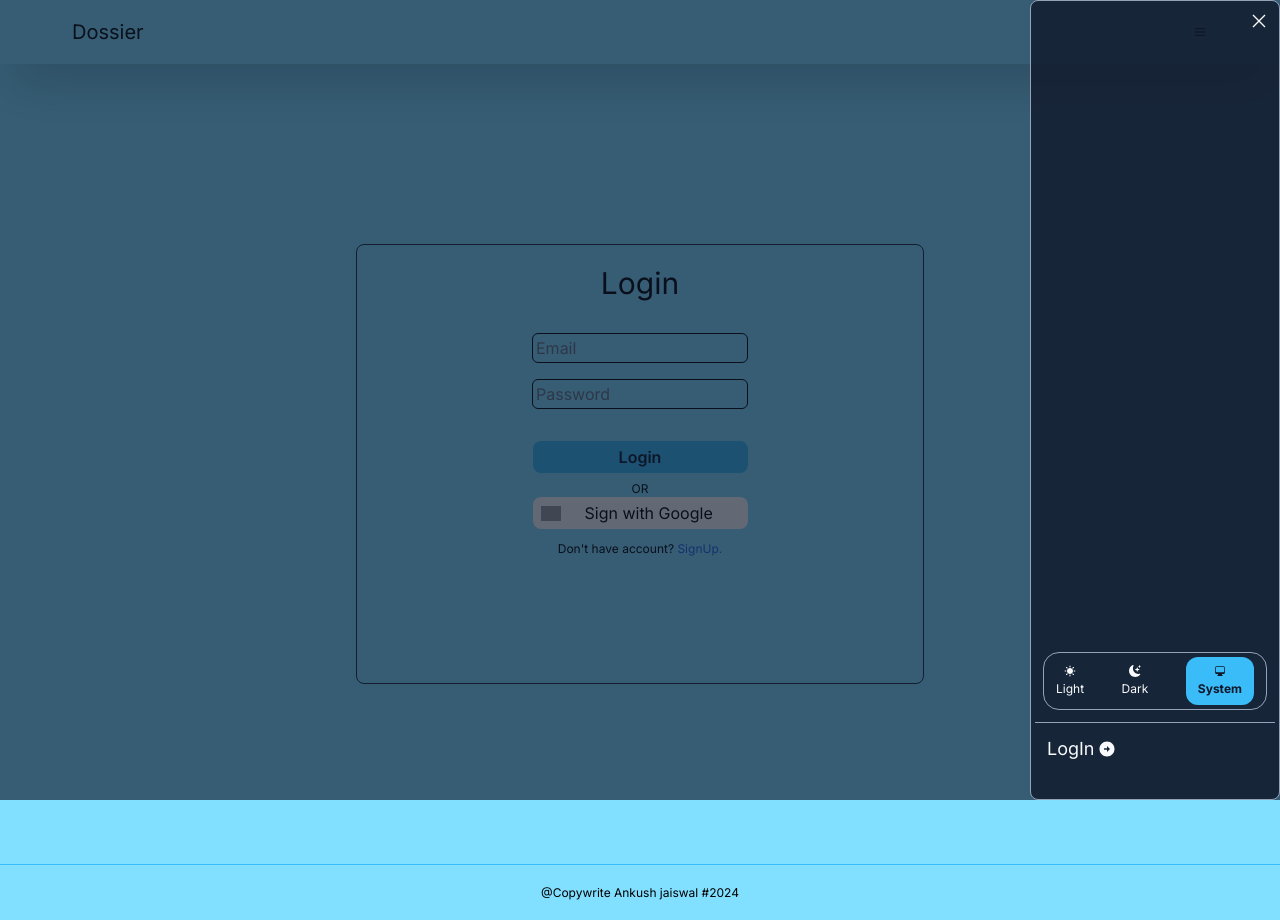
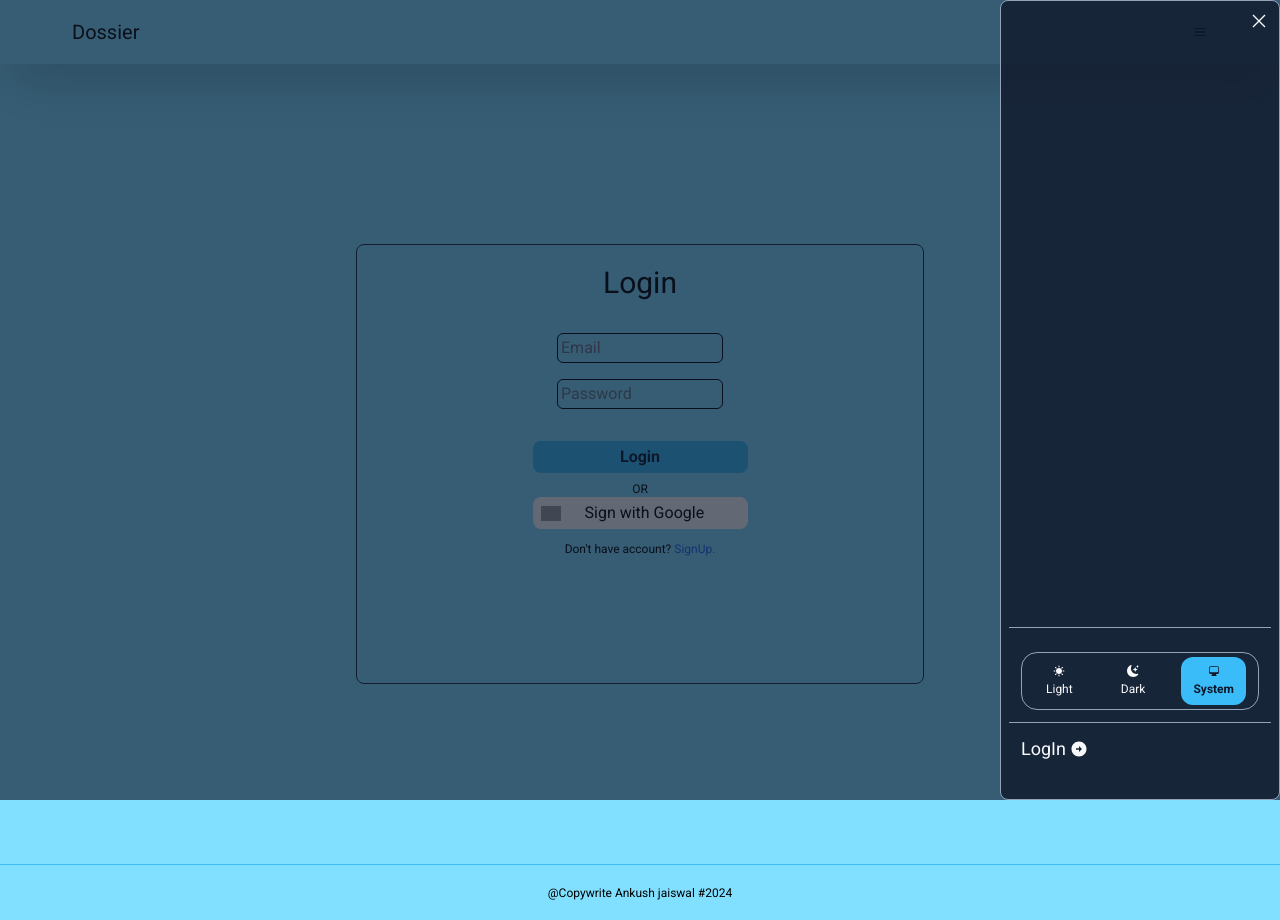
Before and after one commit to mrjaiswal122/Dossier, a Next.js app: page /auth in a window 1280 px wide. Both pictures are taken after a click on the element 1200 px from the left and 32 px from the top of the page. Built offline with nearby package versions, Linux system fonts and the light colour scheme; no server answers; grey boxes are pictures that could not be loaded.

Commit message:
added:Ui to change routeName

```diff
--- a/src/app/_components/navbar.tsx
+++ b/src/app/_components/navbar.tsx
@@ -10,7 +10,7 @@ import Profile from "./profile";
 import { setThemeRedux } from "../_features/theme/themeSlice";
 import { toggleDarkMode } from "../_features/darkMode/darkSlice";
 import { useAppSelector, useAppDispatch } from "../_store/hooks";
-import { BiMenu } from "react-icons/bi";
+import { BiEdit, BiMenu } from "react-icons/bi";
 import { GrClose, GrProjects } from "react-icons/gr";
 import { FiLogOut } from "react-icons/fi";
 import { signOut } from "next-auth/react";
@@ -198,7 +198,13 @@ function SideBar({
   const pathname = usePathname().slice(1);
   const reduxTheme = useAppSelector((state) => state.theme);
   const [isOpen, setIsOpen] = useState(false)
+  const [openChangeRouteName,setOpenChangeRouteName]=useState(false)
 
+
+
+  const handleChangeRouteName=()=>{
+
+  }
   const logout = async () => {
     // e.stopPropagation();
 
@@ -216,7 +222,7 @@ function SideBar({
   };
   return (
     <>
-      <div className=" bg-black bg-opacity-80 w-[250px] h-screen float-right rounded-lg  border-[1px] border-grays text-whites ">
+      <div className=" bg-black bg-opacity-80 w-[280px] h-screen float-right rounded-lg  border-[1px] border-grays text-whites ">
         {/* close */}
         <button
           className="float-right m-3 hover:text-reds"
@@ -258,16 +264,19 @@ function SideBar({
           )}
 
           {/* binding to the bottom */}
-          <div>
+          <div className="border-t border-grays mx-2 pt-3 ">
             {user?.username && (
+              <div className="text-xs flex justify-between items-center mx-3">
+                      Your Portfolio :
               <Link
                 href={user.username}
-                className="hover:text-blue-500 text-xs  flex justify-center items-center gap-3"
+                className="hover:text-blue-500 text-xs  "
                 onClick={() => setToogleSideBar(false)}
-              >
-                Your Portfolio
-                <FaExternalLinkAlt />
+                >
+                  {user.username}
               </Link>
+                <BiEdit className="scale-110 hover:text-grays hover:scale-125" onClick={()=>setOpenChangeRouteName(true)}/>
+                </div>
             )}
             {/* settings */}
 
@@ -277,9 +286,9 @@ function SideBar({
                 onClick={handleTheme}
                 className={`${
                   reduxTheme == "light"
-                    ? "bg-theme px-3 py-2 rounded-xl text-black font-bold"
-                    : ""
-                } cursor-pointer flex flex-col-reverse gap-1 justify-center items-center text-xs`}
+                    ? "bg-theme  text-black font-bold"
+                    : "hover:bg-gray-600"
+                } cursor-pointer flex flex-col-reverse gap-1 justify-center items-center text-xs px-3 py-2 rounded-xl`}
               >
                 Light <MdSunny />
               </div>
@@ -288,9 +297,9 @@ function SideBar({
                 onClick={handleTheme}
                 className={`${
                   reduxTheme == "dark"
-                    ? "bg-theme px-3 py-2 rounded-xl text-black font-bold"
-                    : ""
-                } cursor-pointer flex flex-col-reverse gap-1 justify-center items-center text-xs`}
+                    ? "bg-theme text-black font-bold"
+                    : "hover:bg-gray-600"
+                } cursor-pointer flex flex-col-reverse gap-1 justify-center items-center text-xs px-3 py-2 rounded-xl`}
               >
                 Dark <BsFillMoonStarsFill />
               </div>
@@ -299,9 +308,9 @@ function SideBar({
                 onClick={handleTheme}
                 className={`${
                   reduxTheme == "system"
-                    ? "bg-theme px-3 py-2 rounded-xl text-black font-bold"
-                    : ""
-                } cursor-pointer flex flex-col-reverse gap-1 justify-center items-center text-xs`}
+                    ? "bg-theme  text-black font-bold"
+                    : "hover:bg-gray-600"
+                } cursor-pointer flex flex-col-reverse gap-1 justify-center items-center text-xs px-3 py-2 rounded-xl`}
               >
                 System <HiComputerDesktop />
               </div>
@@ -309,7 +318,7 @@ function SideBar({
 
             {/* user deatail */}
 
-            <div className="mb-16 text-sm border-t-[1px] mx-1 border-grays   ">
+            <div className="mb-16 text-sm border-t-[1px]  border-grays   ">
               {user ? (
                 <div className="flex justify-between items-center p-3 ">
                   <div className="flex gap-3">
@@ -335,8 +344,45 @@ function SideBar({
           </div>
         </div>
       </div>
-
+      {openChangeRouteName&&<ChangeRouteName setOpenChangeRouteName={setOpenChangeRouteName}/>}
       {isOpen&& <SurePrompt setIsOpen={setIsOpen} msg="Are you sure, you want logout?" action={logout}/>}
     </>
   );
 }
+
+type ChangeRouteNameProps={
+  setOpenChangeRouteName:Dispatch<SetStateAction<boolean>>
+}
+function ChangeRouteName({setOpenChangeRouteName}:ChangeRouteNameProps){
+    const portfolio=useAppSelector((state)=>state.portfolioSlice)
+    const [routename,setRouteName]=useState(portfolio.routeName)
+    const handleChangeRouteForm=(e:React.MouseEvent<HTMLElement, MouseEvent>)=>{
+    const section =(e.target)as HTMLElement ;
+    if(section.id==='changeRoute'){
+      setOpenChangeRouteName(false)
+    }
+    }
+    const handleChangeRouteNames=(e:React.ChangeEvent<HTMLInputElement>)=>{
+     setRouteName(e.target.value)
+    }
+  return(
+    <>
+
+    <section className="fixed flex justify-center items-center top-0 right-0 w-screen h-screen bg-black bg-opacity-65 " id="changeRoute" onClick={handleChangeRouteForm}>
+
+        <form action="" className="border border-grays rounded-lg w-[300px] flex flex-col p-6 text-whites shadow-2xl bg-black">
+          <div className="flex justify-between items-center text-xl mb-6">
+          <h1>Change Route Name</h1>
+          <GrClose className="hover:text-reds" onClick={()=>setOpenChangeRouteName(false)}/>
+          </div>
+          <div className=" flex justify-between">
+
+            <input id="routeName" type="text" className="border-grays bg-grays" value={routename} onChange={(e)=>handleChangeRouteNames(e)}/>
+            <button className="py-2 px-3 bg-greens rounded-lg" disabled={portfolio.routeName==routename}>Check</button>
+          </div>
+        </form>
+    </section>
+    </>
+  )
+
+}
--- a/src/app/_components/portfolio/UploadImage.tsx
+++ b/src/app/_components/portfolio/UploadImage.tsx
@@ -49,7 +49,7 @@ function UploadImage({setUploadingImage}:props) {
 
     };
   return (
-    <section className='fixed w-full h-full top-0 left-0  dark:bg-black dark:bg-opacity-90 bg-theme-light bg-opacity-65' onClick={handleClick} id='uploadImage'>
+    <section className='z-20 fixed w-full h-full top-0 left-0  dark:bg-black dark:bg-opacity-90 bg-theme-light bg-opacity-65' onClick={handleClick} id='uploadImage'>
 
         <section className='fixed top-[50%] left-[50%] w-[80vw] md:w-[60vw] lg: border  translate-x-[-50%] translate-y-[-50%] bg-theme-dark dark:bg-black rounded-lg flex flex-col justify-between '>
             <div className='flex justify-between items-center ml-3 text-lg md:text-2xl  dark:text-theme'>
@@ -78,7 +78,9 @@ function UploadImage({setUploadingImage}:props) {
             <div className='mb-5 mx-3 text-sm' >
 
             {/* delete button */}
-                <button className='bg-reds flex justify-center items-center gap-2 p-2 rounded-lg float-left ' onClick={()=>setIsOpen(true)}>
+                <button className='bg-reds flex justify-center items-center gap-2 p-2 rounded-lg float-left '
+                disabled={!portfolio.personalInfo.profilePicture}
+                onClick={()=>setIsOpen(true)}>
                     <MdDelete className='scale-125' /> Delete
                 </button>
             {/* add new button */}
--- a/src/app/layout.tsx
+++ b/src/app/layout.tsx
@@ -1,10 +1,11 @@
 import { Metadata } from "next";
-import { Inter } from "next/font/google";
+import { Roboto } from "next/font/google";
 import "./globals.css";
 import Providers from "./_components/Providers";
 
 
-const inter = Inter({ subsets: ["latin"] });
+const roboto = Roboto({ subsets: ['latin'], weight: ['400', '700'] });
+
 
 export const metadata: Metadata = {
   title: "Dossier",
@@ -21,7 +22,7 @@ export default function RootLayout({
 }) {
   return (
     <html lang="en">
-      <body className={`${inter.className} dark:text-white dark:bg-black bg-theme-light`}>
+      <body className={`${roboto.className} dark:text-white dark:bg-black bg-theme-light`}>
 
           <Providers>{children}</Providers>
 
```
